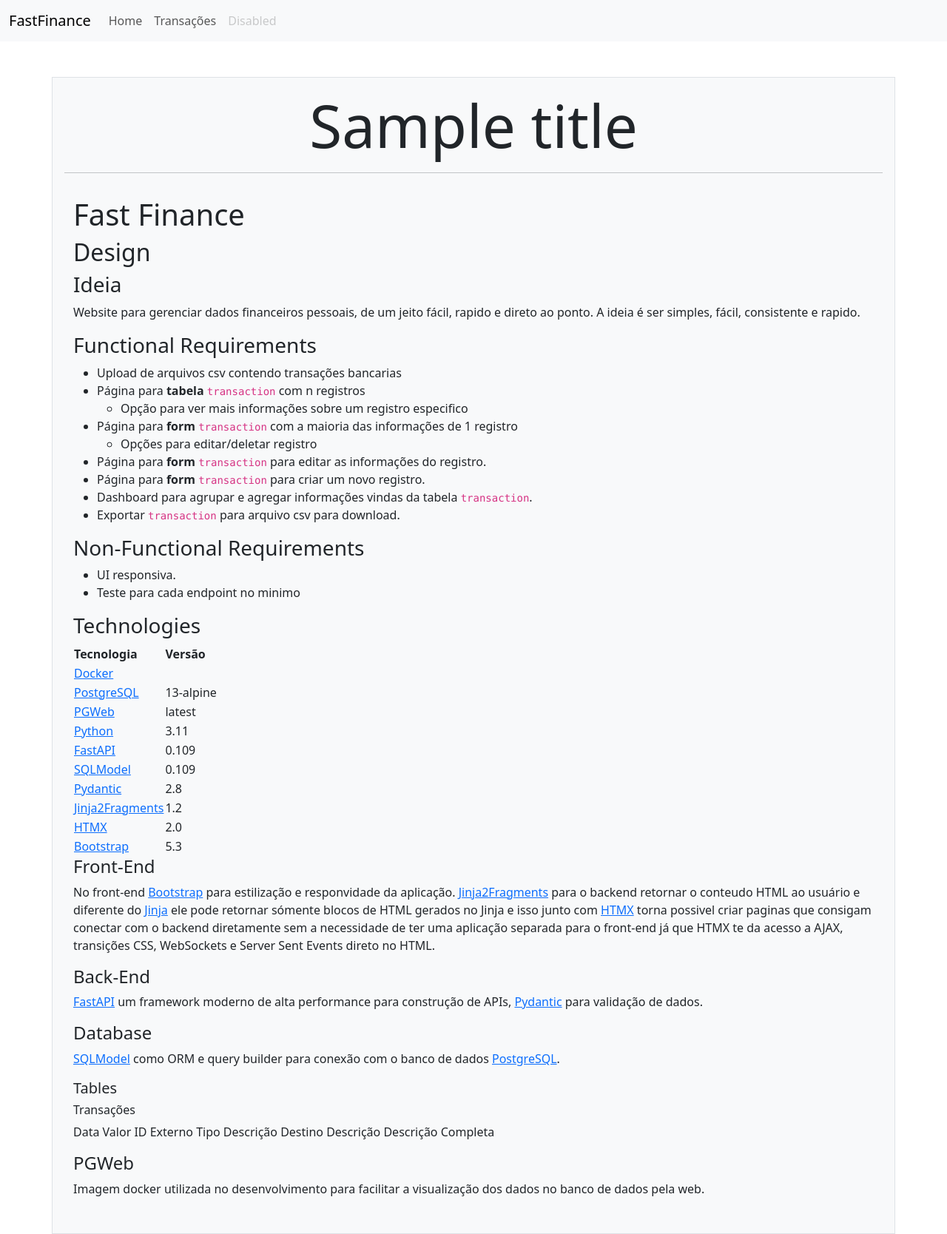
After one commit to bhunao/fast_finance, a Python web app: template web/templates/readme.html in a window 1280 px wide. The commit adds this page. Shown: the whole page at 74% size. Run offline with Jinja, Linux system fonts and the light colour scheme; the template is opened without the code that fills it: most values are stand-ins (such as "Sample title", 1, 10 or a date in 2020); some libraries are stand-ins or nearby versions.

Commit message:
more templating stuff or whatava

```diff
--- /dev/null
+++ b/web/app/utils.py
@@ -0,0 +1,5 @@
+from fastapi import Request
+
+
+def is_hx_request(request: Request):
+    return request.headers.get("Hx-Request") == "true"
--- a/web/templates/base.html
+++ b/web/templates/base.html
@@ -1,38 +1,60 @@
-<!doctype html>
+<!DOCTYPE html>
 <html lang="en" data-bs-theme="">
     <head>
         <meta charset="utf-8">
         <meta name="viewport" content="width=device-width, initial-scale=1">
-        <title>RSS feeder</title>
-        <script src="/static/htmx.js"/></script>
+        <title>
+            {% block html_head_title %}{{ title }}{% endblock %}
+        </title>
+        <script src="/static/htmx.js" /></script>
         <link href="/static/bootstrap.css" rel="stylesheet">
         <link href="/static/index.css" rel="stylesheet">
-        <link rel="stylesheet" href="https://cdn.jsdelivr.net/npm/bootstrap-icons@1.11.2/font/bootstrap-icons.min.css">
+        <link rel="stylesheet"
+              href="https://cdn.jsdelivr.net/npm/bootstrap-icons@1.11.2/font/bootstrap-icons.min.css">
     </head>
     <body>
-
+        <nav class="navbar navbar-expand-lg bg-body-tertiary">
+            <div class="container-fluid">
+                <a class="navbar-brand" href="#">FastFinance</a>
+                <button class="navbar-toggler"
+                        type="button"
+                        data-bs-toggle="collapse"
+                        data-bs-target="#navbarNav"
+                        aria-controls="navbarNav"
+                        aria-expanded="false"
+                        aria-label="Toggle navigation">
+                    <span class="navbar-toggler-icon"></span>
+                </button>
+                <div class="collapse navbar-collapse" id="navbarNav">
+                    <ul class="navbar-nav">
+                        <li class="nav-item">
+                            <button class="btn nav-link" hx-get="/" hx-target="#body-content">Home</button>
+                        </li>
+                        <li class="nav-item">
+                            <button class="btn nav-link"
+                                    hx-get="/transactions/web/all"
+                                    hx-target="#body-content">Transações</button>
+                        </li>
+                        <li class="nav-item">
+                            <button class="btn nav-link disabled"
+                                    hx-get="/transactions/web/all"
+                                    hx-target="#body-content">Disabled</button>
+                        </li>
+                    </ul>
+                </div>
+            </div>
+        </nav>
         <div class="container mt-5 bg-light border p-3">
-
-            <h2 class="display-1 text-center">{{ title }}</h2>
+            <h2 class="display-1 text-center">
+            {% block body_title %}
+                {{ title }}
+            {% endblock %}
+            </h2>
             <hr>
-
-
-            {% block content %}
-                <h1 class="display-3">block content</h1>
-                <span class="card p-1 rounded rounded-0">
-                Lorem ipsum" is a placeholder text commonly used in the graphic design, printing, and publishing industries. It originated from a scrambled section of "De finibus bonorum et malorum," a work by Cicero written in 45 BC. The text has been used since the 1500s as a standard placeholder to demonstrate the visual form of a document or a typeface without relying on meaningful content.
-                </span>
-            {% endblock %}
-
-            <div class="container py-3">
-            {% block table %}
-                <h1 class="display-3">TABLE NOT FOUND :/</h1>
-            {% endblock %}
+            <div id="body-content" class="container py-3">
+                {% block body %}<span class="display-5 text-center">Content body not found :/</span>{% endblock %}
             </div>
-
         </div>
-
-
         <script src="/static/bootstrap.bundle.js"></script>
         <script>
         document.body.addEventListener('htmx:beforeOnLoad', function (evt) {
@@ -42,5 +64,5 @@
             }
         });
         </script>
-        </body>
+    </body>
 </html>
--- /dev/null
+++ b/web/templates/readme.html
@@ -0,0 +1,97 @@
+{% extends "base.html" %}
+{% block body %}
+
+<h1 id="fast-finance">Fast Finance</h1>
+<h2 id="design">Design</h2>
+<h3 id="ideia">Ideia</h3>
+<p>Website para gerenciar dados financeiros pessoais, de um jeito fácil, rapido e direto ao ponto. A ideia é ser simples, fácil, consistente e rapido.</p>
+<h3 id="functional-requirements">Functional Requirements</h3>
+<ul>
+  <li>Upload de arquivos csv contendo transações bancarias</li>
+  <li>Página para <strong>tabela</strong>  <code>transaction</code> com n registros<ul>
+    <li>Opção para ver mais informações sobre um registro especifico</li>
+  </ul>
+  </li>
+  <li>Página para <strong>form</strong> <code>transaction</code> com a maioria das informações de 1 registro<ul>
+    <li>Opções para editar/deletar registro</li>
+  </ul>
+  </li>
+  <li>Página para <strong>form</strong> <code>transaction</code> para editar as informações do registro.</li>
+  <li>Página para <strong>form</strong> <code>transaction</code> para criar um novo registro.</li>
+  <li>Dashboard para agrupar e agregar informações vindas da tabela <code>transaction</code>.</li>
+  <li>Exportar <code>transaction</code> para arquivo csv para download.</li>
+</ul>
+<h3 id="non-functional-requirements">Non-Functional Requirements</h3>
+<ul>
+  <li>UI responsiva.</li>
+  <li>Teste para cada endpoint no minimo</li>
+</ul>
+<h3 id="technologies">Technologies</h3>
+<table>
+  <thead>
+    <tr>
+      <th>Tecnologia</th>
+      <th>Versão</th>
+    </tr>
+  </thead>
+  <tbody>
+    <tr>
+      <td><a href="https://www.docker.com/">Docker</a></td>
+      <td></td>
+    </tr>
+    <tr>
+      <td><a href="https://hub.docker.com/_/postgres/">PostgreSQL</a></td>
+      <td>13-alpine</td>
+    </tr>
+    <tr>
+      <td><a href="https://hub.docker.com/_/postgres/">PGWeb</a></td>
+      <td>latest</td>
+    </tr>
+    <tr>
+      <td><a href="https://docs.python.org/3.11/">Python</a></td>
+      <td>3.11</td>
+    </tr>
+    <tr>
+      <td><a href="https://fastapi.tiangolo.com/">FastAPI</a></td>
+      <td>0.109</td>
+    </tr>
+    <tr>
+      <td><a href="https://sqlmodel.tiangolo.com/">SQLModel</a></td>
+      <td>0.109</td>
+    </tr>
+    <tr>
+      <td><a href="https://docs.pydantic.dev/">Pydantic</a></td>
+      <td>2.8</td>
+    </tr>
+    <tr>
+      <td><a href="https://github.com/sponsfreixes/jinja2-fragments">Jinja2Fragments</a></td>
+      <td>1.2</td>
+    </tr>
+    <tr>
+      <td><a href="https://htmx.org/">HTMX</a></td>
+      <td>2.0</td>
+    </tr>
+    <tr>
+      <td><a href="https://getbootstrap.com/">Bootstrap</a></td>
+      <td>5.3</td>
+    </tr>
+  </tbody>
+</table>
+<h4 id="front-end">Front-End</h4>
+<p>No front-end <a href="https://getbootstrap.com/">Bootstrap</a> para estilização e responvidade da aplicação. <a href="https://github.com/sponsfreixes/jinja2-fragments">Jinja2Fragments</a> para o backend retornar o conteudo HTML ao usuário e diferente do <a href="https://jinja.palletsprojects.com/en/3.1.x/">Jinja</a> ele pode retornar sómente blocos de HTML gerados no Jinja e isso junto com <a href="https://htmx.org/">HTMX</a> torna possivel criar paginas que consigam conectar com o backend diretamente sem a necessidade de ter uma aplicação separada para o front-end já que HTMX te da acesso a AJAX, transições CSS, WebSockets e Server Sent Events direto no HTML.</p>
+<h4 id="back-end">Back-End</h4>
+<p><a href="https://fastapi.tiangolo.com/">FastAPI</a> um framework moderno de alta performance para construção de APIs, <a href="https://docs.pydantic.dev/">Pydantic</a> para validação de dados.</p>
+<h4 id="database">Database</h4>
+<p><a href="https://sqlmodel.tiangolo.com/">SQLModel</a> como ORM e query builder para conexão com o banco de dados <a href="https://hub.docker.com/_/postgres/">PostgreSQL</a>.</p>
+<h5 id="tables">Tables</h5>
+<h6 id="transa-es">Transações</h6>
+<p>Data
+  Valor
+  ID Externo
+  Tipo Descrição
+  Destino Descrição
+  Descrição Completa</p>
+<h4 id="pgweb">PGWeb</h4>
+<p>Imagem docker utilizada no desenvolvimento para facilitar a visualização dos dados no banco de dados pela web.</p>
+
+{% endblock %}
```
Also changed, not shown: web/app/main.py (+18 -1 lines), web/app/routers/transactions.py (+5 -2 lines), web/templates/table.html (+8 -7 lines), README.md.
